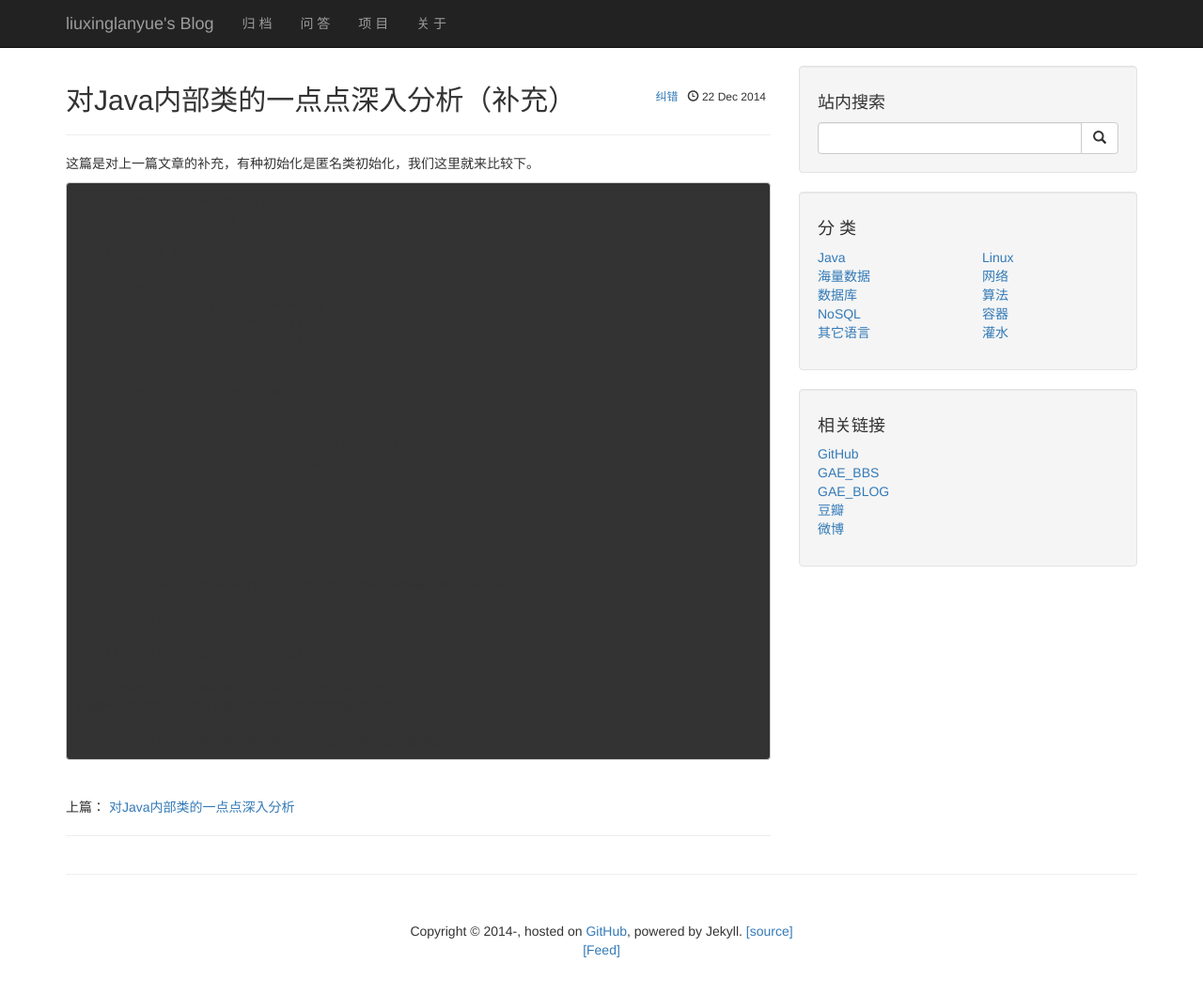
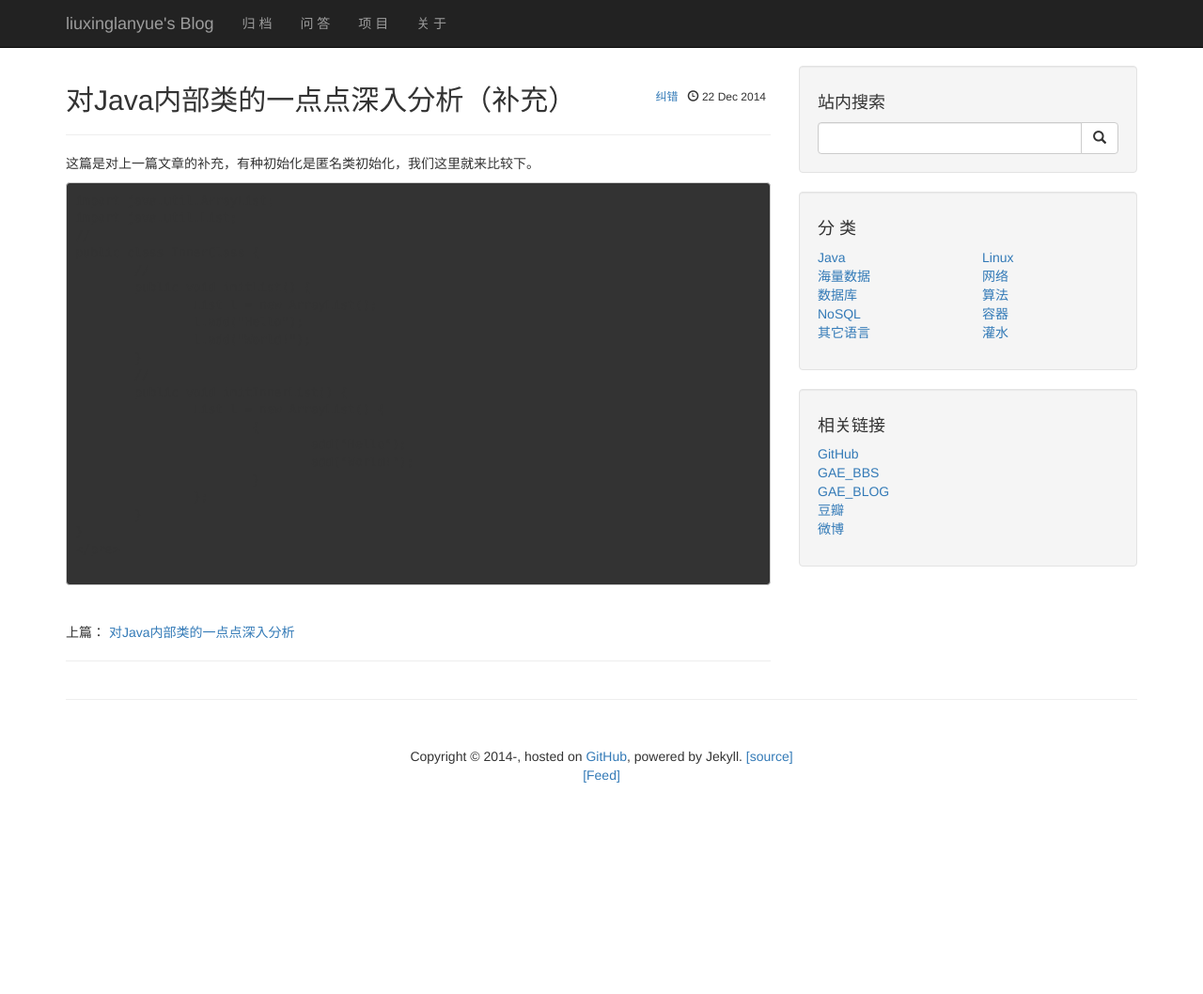
Before and after one commit to liuxinglanyue/blog, a Jekyll site: the page built from _posts/2014-12-22-inner-class2.markdown, in a window 1280 px wide and 1081 px high. Shown: the top 1058 px of the window at 94% size. Built offline with Jekyll 4.4.1, drawn with Linux system fonts in a browser that asks for light colours; nearby versions of some CDN libraries; Markdown is read by kramdown in place of the engine named in the settings; comment, search, counter and statistics services are not loaded.

Commit message:
Update 2014-12-22-inner-class2.markdown

```diff
--- a/_posts/2014-12-22-inner-class2.markdown
+++ b/_posts/2014-12-22-inner-class2.markdown
@@ -29,14 +29,3 @@
 	}
 }
 </pre>
-
-initInnerList方法中l的初始化是在{}中，接下来我们直接看反编译后的代码
-
-![hello](/img/inner-list.png)
-
-![hello](/img/inner-list-2.png)
-
-initInnerList方法中初始化代码没有了，另外多了个class。
-真没有了吗？实际上调用了匿名类的构造方法来初始化，呵呵。
-
-InnerClass(At)1构造方法不需要多介绍了吧，可以看上一篇博客。
```
